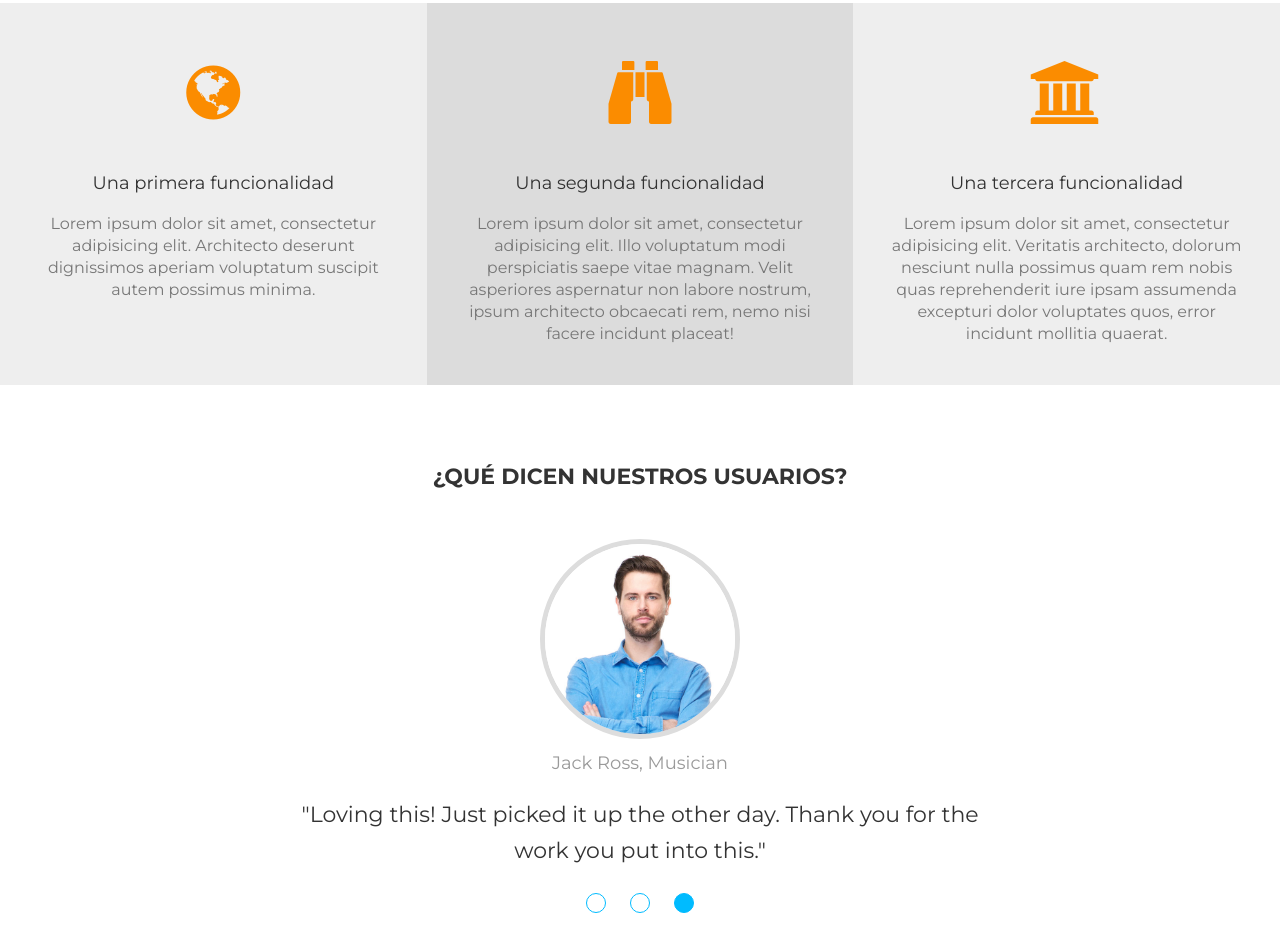
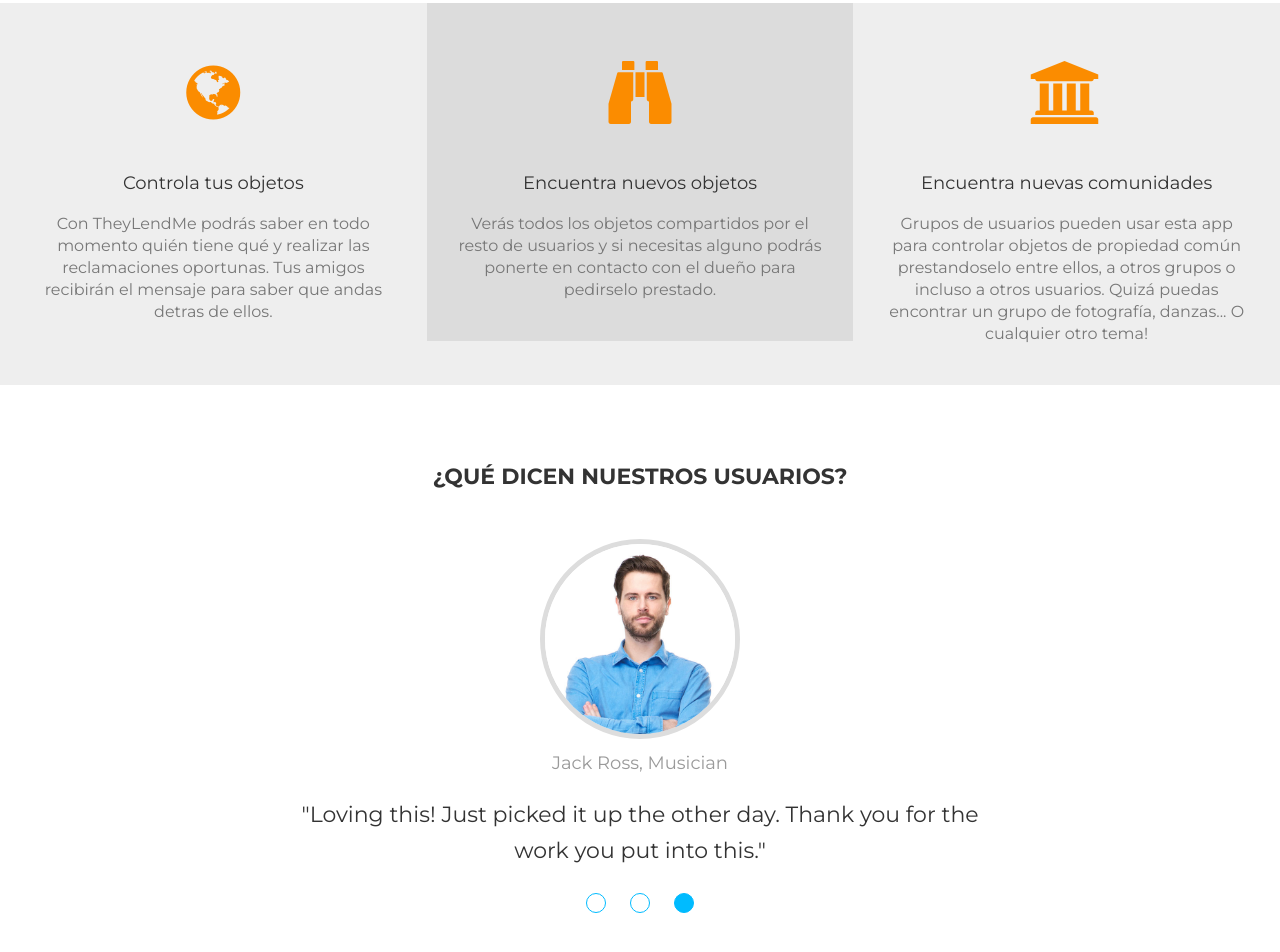
Before and after one commit to TheyLendMe/TheyLendMe.github.io, a plain HTML site: page index.html in a window 1280 px wide. Shown: the part 1699-2651 px from the top of the page. Drawn offline with Linux system fonts and the light colour scheme.

Commit message:
Añadiendo 3 funcionalidades en castellano

```diff
--- a/index.html
+++ b/index.html
@@ -144,8 +144,8 @@
                             <i class="fa fa-globe"></i>
                         </div>
                         <div class="text">
-                            <h4>Una primera funcionalidad</h4>
-                            <p>Lorem ipsum dolor sit amet, consectetur adipisicing elit. Architecto deserunt dignissimos aperiam voluptatum suscipit autem possimus minima.</p>
+                            <h4>Controla tus objetos</h4>
+                            <p>Con TheyLendMe podrás saber en todo momento quién tiene qué y realizar las reclamaciones oportunas. Tus amigos recibirán el mensaje para saber que andas detras de ellos.</p>
                         </div>
                     </div>
                 </div>
@@ -154,8 +154,8 @@
                         <div class="icon">
                             <i class="fa fa-binoculars"></i>
                         </div>
-                        <h4>Una segunda funcionalidad</h4>
-                        <p>Lorem ipsum dolor sit amet, consectetur adipisicing elit. Illo voluptatum modi perspiciatis saepe vitae magnam. Velit asperiores aspernatur non labore nostrum, ipsum architecto obcaecati rem, nemo nisi facere incidunt placeat!</p>
+                        <h4>Encuentra nuevos objetos</h4>
+                        <p>Verás todos los objetos compartidos por el resto de usuarios y si necesitas alguno podrás ponerte en contacto con el dueño para pedirselo prestado.</p>
                     </div>
                 </div>
                 <div class="col-md-4 grayblock2">
@@ -163,8 +163,8 @@
                         <div class="icon">
                             <i class="fa fa-university"></i>
                         </div>
-                        <h4>Una tercera funcionalidad</h4>
-                        <p>Lorem ipsum dolor sit amet, consectetur adipisicing elit. Veritatis architecto, dolorum nesciunt nulla possimus quam rem nobis quas reprehenderit iure ipsam assumenda excepturi dolor voluptates quos, error incidunt mollitia quaerat.</p>
+                        <h4>Encuentra nuevas comunidades</h4>
+                        <p>Grupos de usuarios pueden usar esta app para controlar objetos de propiedad común prestandoselo entre ellos, a otros grupos o incluso a otros usuarios. Quizá puedas encontrar un grupo de fotografía, danzas... O cualquier otro tema!</p>
                     </div>
                 </div>
             </div>
```
